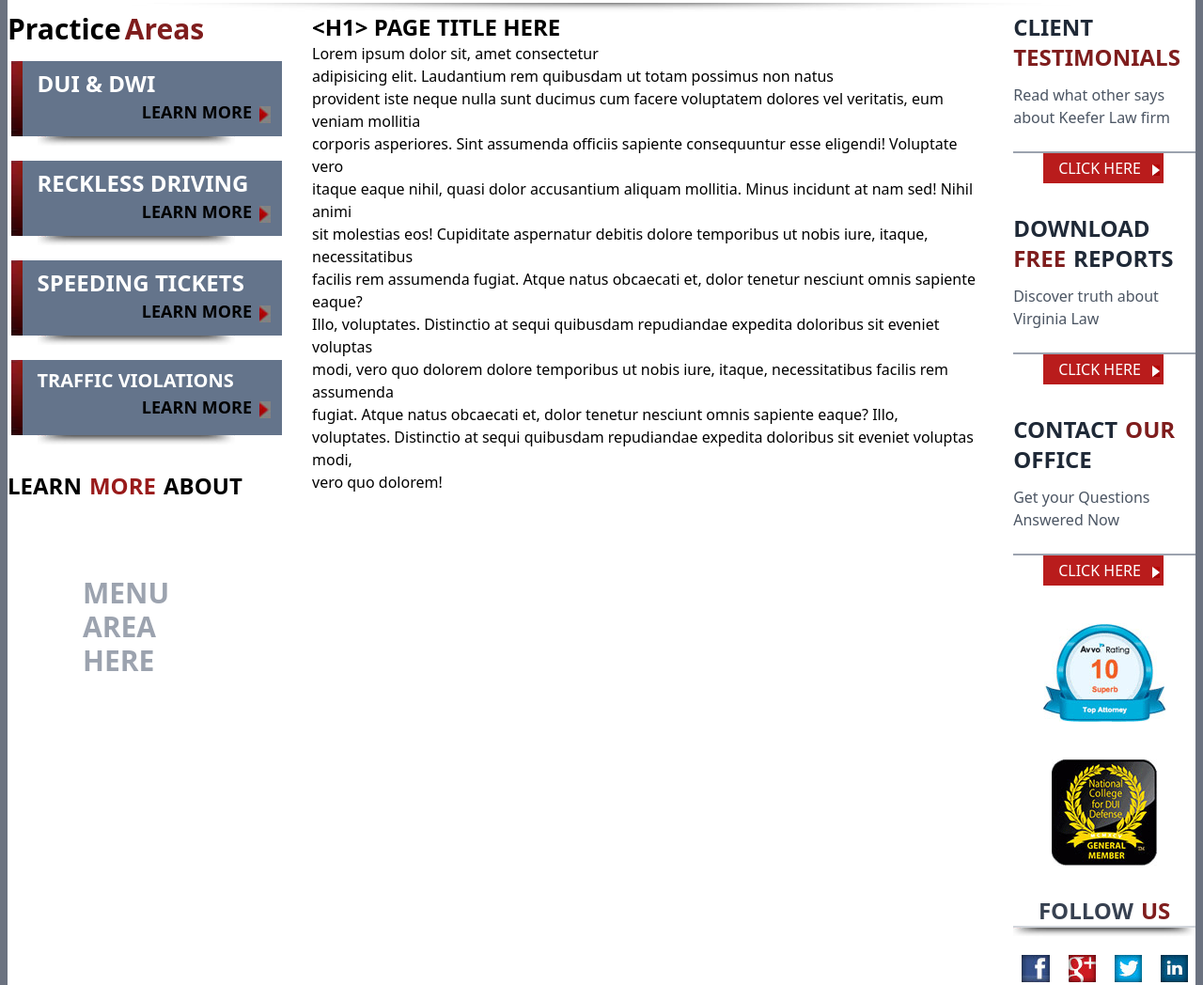
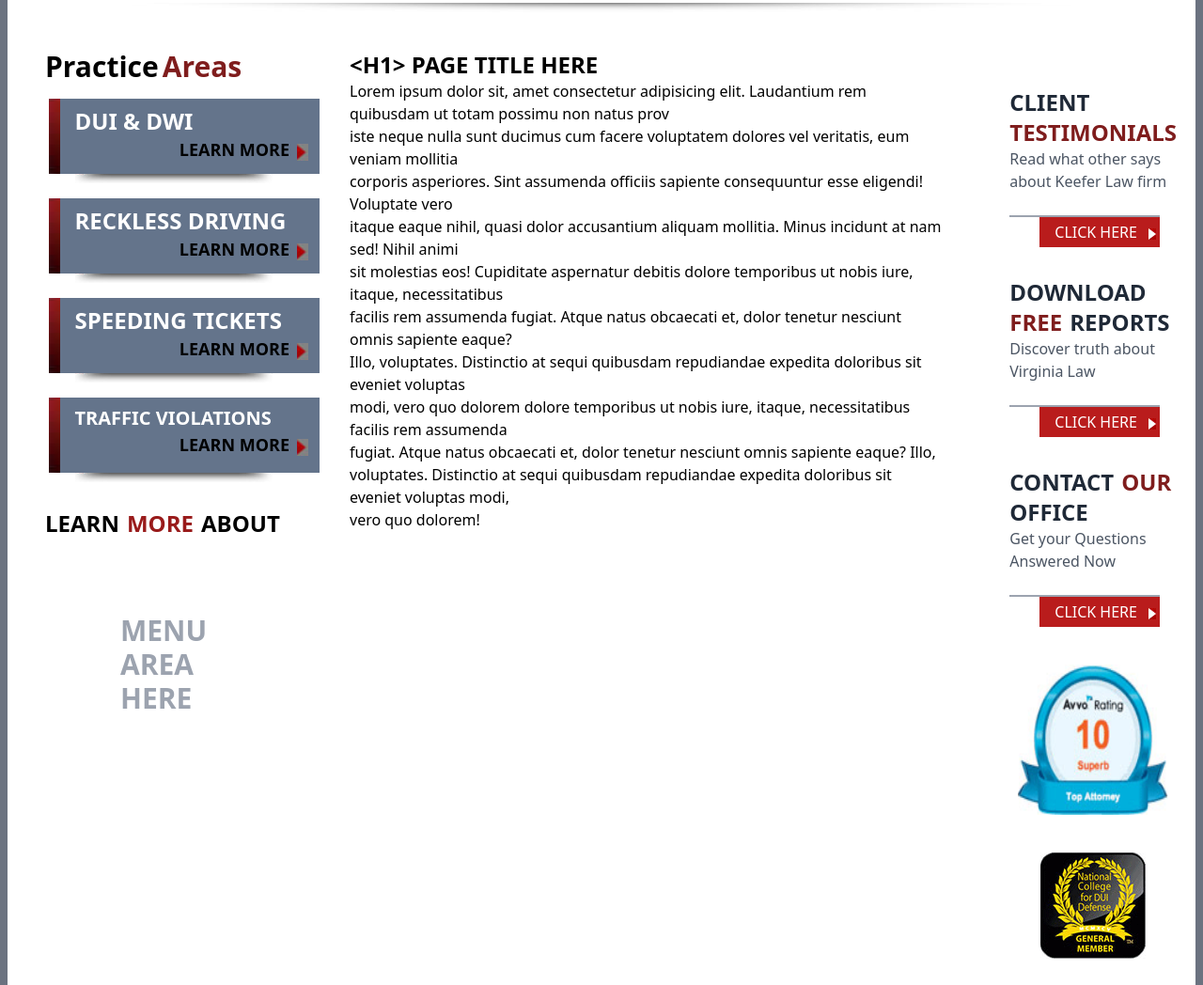
Before and after one commit to malikkhizar12/keefer-psd, a website: page index.html in a window 1280 px wide. Shown: the part 1459-2507 px from the top of the page at 94% size. Drawn offline with nearby package versions, Linux system fonts and the light colour scheme.

Commit message:
responsiveness modified

```diff
--- a/index.html
+++ b/index.html
@@ -8,7 +8,8 @@
     <title>Task4</title>
   </head>
   <body class="">
-    <div class=" max-w-[1520px] mx-auto border-l-8 border-r-8 border-gray-500 bg-white">
+    <div class=" max-w-[1520px] mx-auto border-l-8 border-r-8 border-b-8 border-gray-500 bg-white">
+      <div class="border-b-8 border-red-900">
       <div class="sm:flex-none md:flex-none lg:flex  xl:flex justify-between  ">
         <div class="flexauto">
           <img src="images/logo.png" class="lg:w-[700px] w-[100%]" />
@@ -113,11 +114,11 @@
           </div>
           <div>
 
-            <textarea name="" class="textarea w-full  sm:ml-10 mt-6 text-lg sm:w-5/6 h-20 " > Tell us about you here</textarea>
+            <textarea name="" class="textarea w-full font-semibold  sm:ml-10 mt-6 text-lg sm:w-5/6 h-20 " > Tell us about you here</textarea>
           </div>
           </form>
           <div class="flex-none sm:flex md:justify-between md:mb-3 md:mt-5 ">
-            <div class="ml-7 text-lg pt-4 font-light hidden xl:flex">100% privacy gauranteed</div>
+            <div class="ml-7 text-lg pt-4 font-light hidden xl:flex italic">100% privacy gauranteed</div>
             <div class="sm:mx-auto" ><button class= "flex  justify-between hover:bg-red-900 bg-red-700 text-2xl
                text-white w-full xl:w-80 pl-4 pr-0 pt-3 pb-3 mr-12">
                <div>Ask Us About Your Case</div> <div class="ml-0 pr-5">
@@ -169,12 +170,13 @@
               </div></div></div>
 
             </div>
+
             <div >
                 <img src="/images/pic1.gif" class="pt-2 md:w-48 w-52">
             </div>
         </div>
 
-          <div class="mt-4">
+          <div class="mt-4 border-t-2 border-gray-400">
             <div class="flex justify-start gap-16 lg:gap-0  xl:pl-7 pr-5 border-gray-500">
             <div class="flex-col w-[40%] lg:w-[60%]">
               <div class="flex gap-x-1 font-bold "><div class="text-3xl">CASE</div>
@@ -197,8 +199,8 @@
         </div>
         </div>
     </div>
-    <div class="">
-      <div class="w-[90%] xl:ml-20 mt-10 lg:mt-0 flex-col  pl-4 xl:border-l-2 border-gray-400 ">
+    <div class="flex justify-center xl:justify-start">
+      <div class="w-[90%] xl:ml-24 mt-10 lg:mt-0 flex-col  pl-4 xl:border-l-2 border-gray-400 ">
         <div class="flex gap-x-6 lg:pl-10 pt-2">
         <div><img src="/images/avo_rating_large.gif" class="w-36"></div>
         <div><img src="/images/national_college_small.gif" class="w-32"></div>
@@ -225,7 +227,7 @@
       </div>
 
       <div class="xl:flex xl:flex-row flex-col gap-1  ">
-        <div class="md:flex md:flex-row gap-8 justify-center xl:justify-start  flex-col  ">
+        <div class="md:flex md:flex-row p-10 gap-8 justify-center xl:justify-start  flex-col  ">
           <div class="flex justify-center">
         <div class=" flex-col order-2 md:order-none ">
           <div class="flex gap-1">
@@ -285,56 +287,64 @@
   </div>
     </div>
   </div>
-    <div class=" pl-8 md:pl-0 flex-col justify-center order-1 md:order-none ">
+    <div class=" pl-8 md:pl-0 flex-col  order-1 md:order-none ">
       <div class="text-2xl font-bold  ">&ltH1&gt PAGE TITLE HERE</div>
-    <div class="pr-7  md:pl-0">Lorem ipsum dolor sit, amet consectetur <br>adipisicing elit. Laudantium rem quibusdam ut totam possimus non natus <br>provident iste neque nulla sunt ducimus cum facere voluptatem dolores vel veritatis, eum veniam mollitia<br> corporis asperiores. Sint assumenda officiis sapiente consequuntur esse eligendi! Voluptate vero <br>itaque eaque nihil, quasi dolor accusantium aliquam mollitia. Minus incidunt at nam sed! Nihil animi <br>sit molestias eos! Cupiditate aspernatur debitis dolore temporibus ut nobis iure, itaque, necessitatibus<br> facilis rem assumenda fugiat. Atque natus obcaecati et, dolor tenetur nesciunt omnis sapiente eaque?<br> Illo, voluptates. Distinctio at sequi quibusdam repudiandae expedita doloribus sit eveniet voluptas<br> modi, vero quo dolorem dolore temporibus ut nobis iure, itaque, necessitatibus facilis rem assumenda<br> fugiat. Atque natus obcaecati et, dolor tenetur nesciunt omnis sapiente eaque? Illo,<br> voluptates. Distinctio at sequi quibusdam repudiandae expedita doloribus sit eveniet voluptas modi,<br> vero quo dolorem!</div>
+    <div class="pr-7  md:pl-0">Lorem ipsum dolor sit, amet consectetur adipisicing elit. Laudantium rem quibusdam ut totam possimu non natus prov<br>iste neque nulla sunt ducimus cum facere voluptatem dolores vel veritatis, eum veniam mollitia<br> corporis asperiores. Sint assumenda officiis sapiente consequuntur esse eligendi! Voluptate vero <br>itaque eaque nihil, quasi dolor accusantium aliquam mollitia. Minus incidunt at nam sed! Nihil animi <br>sit molestias eos! Cupiditate aspernatur debitis dolore temporibus ut nobis iure, itaque, necessitatibus<br> facilis rem assumenda fugiat. Atque natus obcaecati et, dolor tenetur nesciunt omnis sapiente eaque?<br> Illo, voluptates. Distinctio at sequi quibusdam repudiandae expedita doloribus sit eveniet voluptas<br> modi, vero quo dolorem dolore temporibus ut nobis iure, itaque, necessitatibus facilis rem assumenda<br> fugiat. Atque natus obcaecati et, dolor tenetur nesciunt omnis sapiente eaque? Illo,<br> voluptates. Distinctio at sequi quibusdam repudiandae expedita doloribus sit eveniet voluptas modi,<br> vero quo dolorem!</div>
     </div>
        </div>
-       <div class="flex justify-center">
-        <div class=" flex-col  mt-10 md:mt-0   ">
-          <div class="flex-col">
+       <div class="flex justify-center mt-10 lg: ml-0 mr-5">
+        <div class=" flex-col  xl:mt-10 md:mt-0   ">
+
+            <div class="sm:gap-12 sm:flex sm:flex-row md:gap-24 xl:flex-col xl:gap-0 ">
+          <div class="flex-col xl:mt-0 mt-8">
             <div class="text-2xl font-bold text-gray-800">CLIENT</div>
             <div class="text-2xl font-bold text-red-900">TESTIMONIALS</div>
-            <div class="mt-3 font-medium  text-gray-600">Read what other says <br> about Keefer Law firm</div>
+            <div class=" font-medium  text-gray-600">Read what other says <br> about Keefer Law firm</div>
             <div> <div class=" mt-6" >
-              <div class="w-[100%] border-t-2  border-gray-400 "><button class=" w-32 hover:bg-red-900 flex gap-3 bg-red-700 text-white ml-8"><div class="pt-1 pb-1 pl-4   ">CLICK HERE</div>
+              <div class="w-[100%] lg:w-[90%] border-t-2  border-gray-400 "><button class=" w-32 hover:bg-red-900 flex gap-3 bg-red-700 text-white ml-8"><div class="pt-1 pb-1 pl-4   ">CLICK HERE</div>
                 <div><img src="images/bullet_white.gif" class=" pt-3 w-2"></div></button></div>
             </div></div>
           </div>
           <div class="flex-col mt-8">
             <div class="text-2xl font-bold text-gray-800">DOWNLOAD</div>
             <div class=" flex gap-2 text-2xl font-bold text-red-900"><div>FREE</div> <div class="text-gray-800">REPORTS</div> </div>
-            <div class="mt-3 font-medium  text-gray-600">Discover truth about <br> Virginia Law </div>
+            <div class=" font-medium  text-gray-600">Discover truth about <br> Virginia Law </div>
             <div> <div class=" mt-6" >
-              <div class="w-[100%] border-t-2  border-gray-400 "><button class=" w-32 hover:bg-red-900 flex gap-3 bg-red-700 text-white ml-8"><div class="pt-1 pb-1 pl-4   ">CLICK HERE</div>
+              <div class="w-[100%] lg:w-[90%]  border-t-2  border-gray-400 "><button class=" w-32 hover:bg-red-900 flex gap-3 bg-red-700 text-white ml-8"><div class="pt-1 pb-1 pl-4   ">CLICK HERE</div>
                 <div><img src="images/bullet_white.gif" class=" pt-3 w-2"></div></button></div>
             </div></div>
           </div>
           <div class="flex-col mt-8">
             <div class=" flex gap-2 text-2xl font-bold text-gray-800"> <div>CONTACT</div> <div class="text-red-900">OUR</div> </div>
             <div class="text-2xl font-bold text-gray-800 ">OFFICE</div>
-            <div class="mt-3 font-medium  text-gray-600">Get your Questions  <br>Answered Now</div>
+            <div class=" font-medium  text-gray-600">Get your Questions  <br>Answered Now</div>
             <div class=" mt-6" >
-              <div class="w-[100%] border-t-2  border-gray-400 "><button class=" w-32 hover:bg-red-900 flex gap-3 bg-red-700 text-white ml-8"><div class="pt-1 pb-1 pl-4   ">CLICK HERE</div>
+              <div class="w-[100%] lg:w-[90%]  border-t-2  border-gray-400 "><button class=" w-32 hover:bg-red-900 flex gap-3 bg-red-700 text-white ml-8"><div class="pt-1 pb-1 pl-4   ">CLICK HERE</div>
                 <div><img src="images/bullet_white.gif" class=" pt-3 w-2"></div></button></div>
             </div>
           </div>
-          <div class="flex justify-center"><img src="/images/avo_rating_large.gif" class="mt-10 flex justify-center sm:mx-0"></div>
-          <div class="flex justify-center"><img src="/images/national_college_large.gif" class="mt-10   sm:mx-0"></div>
+        </div>
+          <div class="gap-24 xl:gap-0 sm:flex sm:flex-row md:gap-24 xl:flex-col">
+          <div class="flex justify-center"><img src="/images/avo_rating_large.gif" class=" w-40 h-40 mt-10 flex justify-center sm:mx-0"></div>
+
+         <div> <div class="flex justify-center"><img src="/images/national_college_large.gif" class="mt-10   sm:mx-0"></div>
           <div class="flex gap-2   justify-center mt-8 border-b-2 border-gray-300 ">
             <div class="text-2xl font-bold text-gray-700">FOLLOW</div>
             <div class="text-2xl font-bold text-red-900">US</div>
           </div>
           <div class=" "><img src="/images/lf_bt_hr_shadow.png" ></div>
-          <div class="flex gap-5 mt-5 mb-3 lg:ml-0 justify-center">
+          <div class="flex gap-5 mt-3 mb-24 lg:ml-0 justify-center ">
               <div><img src="/images/fb_icon.gif" alt=""></div>
               <div><img src="/images/google_icon.gif" alt=""></div>
               <div><img src="/images/twitter_icon.gif" alt=""></div>
               <div><img src="/images/linked_icon.gif" alt=""></div>
           </div>
         </div>
+        </div>
+        </div>
       </div>
-      </div>
+    </div>
+  </div>
     </div>
 
 
```
